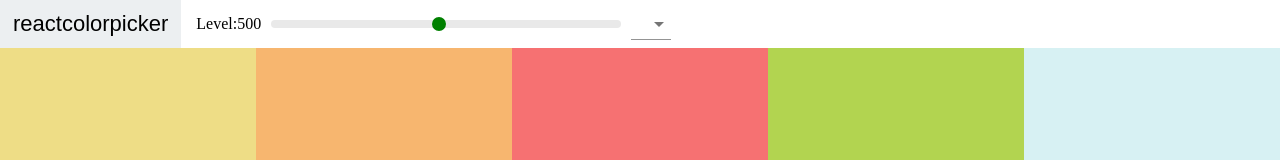
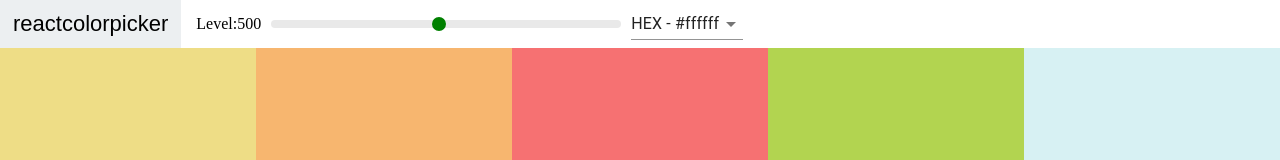
Before and after one commit to tsertic/color-picker-app, a React (Create React App) app: page / in a window 1280 px wide. Shown: the top 160 px of the page. Built offline with nearby package versions, Linux system fonts and the light colour scheme.

Commit message:
added select color type functionality

```diff
--- a/src/containers/Navbar.js
+++ b/src/containers/Navbar.js
@@ -7,8 +7,25 @@ import Select from '@material-ui/core/Select'
 import { MenuItem } from "@material-ui/core";
 
 class Navbar extends Component {
+
+  constructor(props){
+    super(props);
+    this.state={
+      format:"hex"
+    }
+  }
+
+
+  handleChange=(e)=>{
+    this.setState({format:e.target.value},()=>{
+      this.props.handleChange(this.state.format);
+    });
+
+  }
+
   render() {
-    const { level, changeLevel } = this.props;
+    const { level, changeLevel} = this.props;
+    const {format}=this.state;
     return (
       <header className="Navbar">
         <div className="logo">
@@ -28,7 +45,7 @@ class Navbar extends Component {
 
         </div>
         <div className="select-container">
-            <Select>
+            <Select value={format} onChange={this.handleChange}>
                 <MenuItem value="hex">HEX - #ffffff</MenuItem>
                 <MenuItem value="rgb">RGB - rgb(255,255,255)</MenuItem>
                 <MenuItem value="rgba">RGBA - rgba(255,255,255,0.1)</MenuItem>
--- a/src/containers/Palette.js
+++ b/src/containers/Palette.js
@@ -9,7 +9,8 @@ class Palette extends Component {
   constructor(props) {
     super(props);
     this.state = {
-      level: 500
+      level: 500,
+      format:"hex"
     };
   }
 
@@ -17,15 +18,19 @@ class Palette extends Component {
     this.setState({ level: newLevel });
   };
 
+  changeFormat=(val)=>{
+    this.setState({format:val})
+  }
+
   render() {
     console.log(this.props);
-    const { level } = this.state;
+    const { level,format } = this.state;
     const colorBoxes = this.props.palette.colors[level].map(color => {
-      return <ColorBox background={color.hex} name={color.name} />;
+      return <ColorBox background={color[format]} name={color.name} />;
     });
     return (
       <div className="Palette">
-        <Navbar level={level} changeLevel={this.changeLevel} />
+        <Navbar level={level} handleChange={this.changeFormat} changeLevel={this.changeLevel} />
         {/* Navbar goes  here */}
         <div className="Palette-colors">{colorBoxes}</div>
       </div>
```
